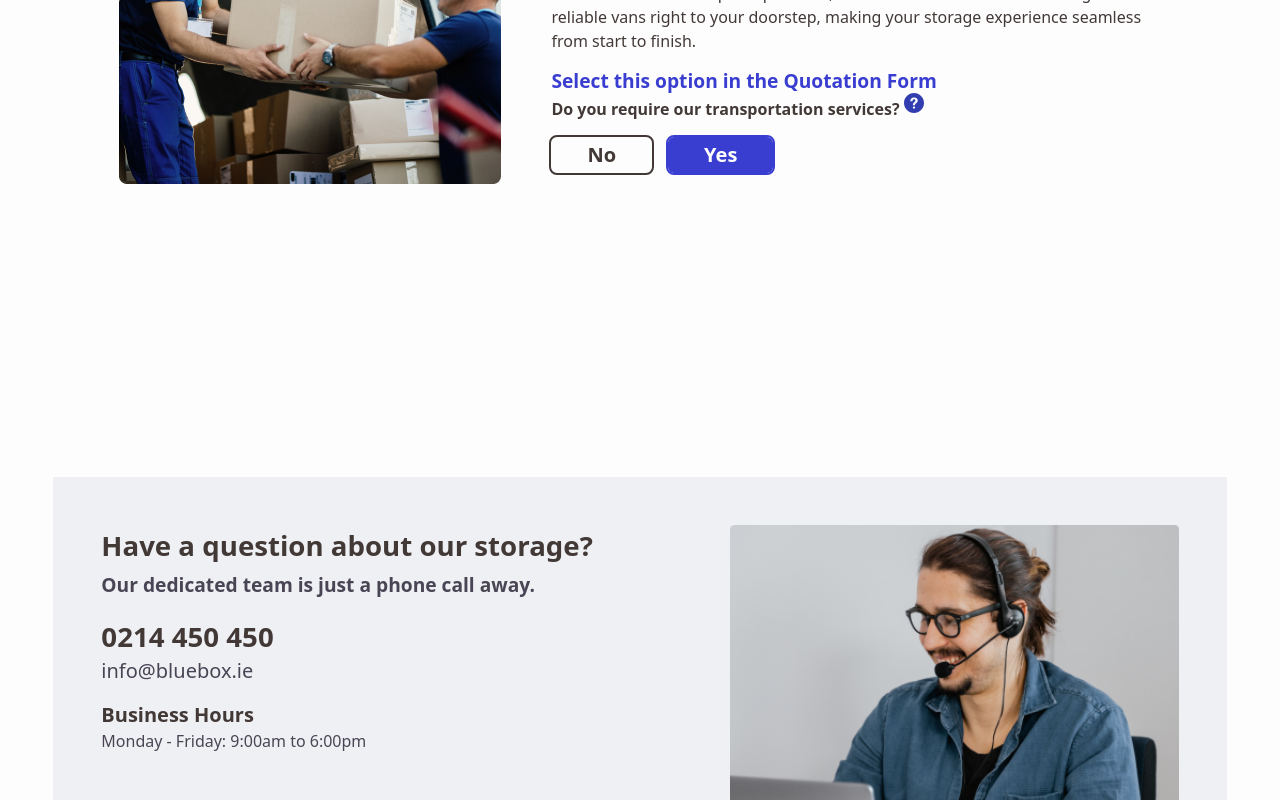
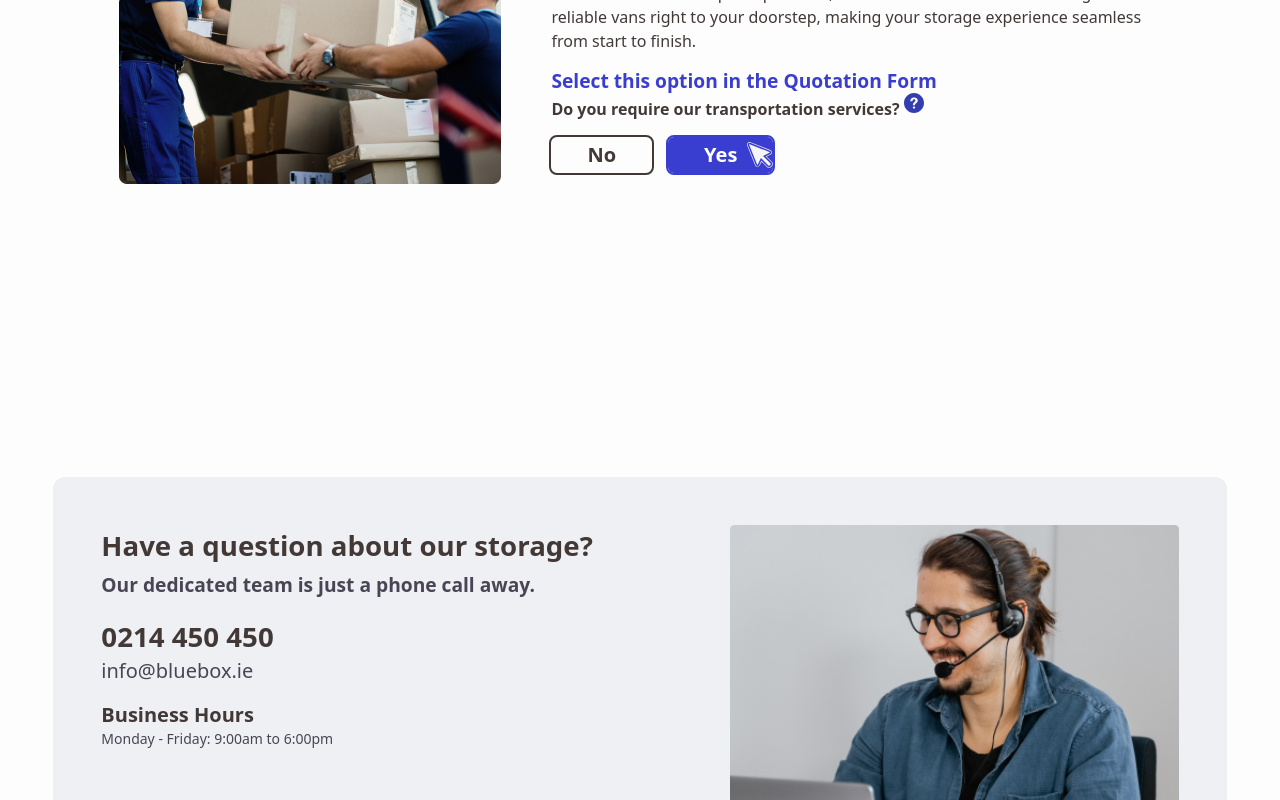
Before and after one commit to shanewmurphy/bluebox, a Next.js app: page / in a window 1280 px wide. Shown: the part 3420-4220 px from the top of the page. Built offline with nearby package versions, Linux system fonts and the light colour scheme.

Commit message:
Mobile edits

```diff
--- a/components/Contact.js
+++ b/components/Contact.js
@@ -2,7 +2,7 @@ import Image from "next/image";
 
 export default function Contact() {
   return (
-    <div className="w-11/12 mx-auto bg-bkgGray lg:my-60 md:my-32 sm:my-24 lg:py-12 md:py-8 sm:py-8 lg:px-12 md:px-8 sm:px-6 antialiased">
+    <div className="w-11/12 mx-auto rounded-xl bg-bkgGray lg:my-60 md:my-32 sm:my-24 lg:py-12 md:py-8 sm:py-8 lg:px-12 md:px-8 sm:px-6 antialiased">
       <div className="flex lg:flex-row md:flex-row sm:flex-col">
         <div className="basis-7/12">
           <h3 className="font-extrabold text-black lg:text-4xl md:text-3xl sm:text-4xl">
@@ -16,7 +16,7 @@ export default function Contact() {
           </h3>
           <p className="text-gray font-medium text-xl">info@bluebox.ie</p>
           <p className="mt-4 font-bold text-black text-xl">Business Hours</p>
-          <p className="font-medium text-gray text-base">
+          <p className="font-medium text-gray text-sm">
             Monday - Friday: 9:00am to 6:00pm
           </p>
         </div>
--- a/components/Containers.js
+++ b/components/Containers.js
@@ -37,7 +37,7 @@ export default function ContainerSizes() {
             <h4 className="text-center text-3xl text-black font-bold mt-4">
               Storage Capacity
             </h4>
-            <p className="text-center text-sm font-semibold text-gray lg:w-72 md:w-56 sm:w-72 mx-auto">
+            <p className="text-center text-sm font-semibold text-gray lg:w-72 md:w-56 sm:w-10/12 mx-auto">
               This container size can typically hold the contents of a studio
               apartment or a small office space.
             </p>
@@ -67,7 +67,7 @@ export default function ContainerSizes() {
             <h4 className="text-center text-3xl text-black font-bold mt-4">
               Storage Capacity
             </h4>
-            <p className="text-center text-sm font-semibold text-gray lg:w-72 md:w-56 mx-auto">
+            <p className="text-center text-sm font-semibold text-gray lg:w-72 md:w-56 sm:w-10/12 mx-auto">
               It can hold the contents of a one-to-two-bedroom apartment, a
               small vehicle, or around 10 standard pallets.
             </p>
@@ -97,7 +97,7 @@ export default function ContainerSizes() {
             <h4 className="text-center text-3xl text-black font-bold mt-4">
               Storage Capacity
             </h4>
-            <p className="text-center text-sm font-semibold text-gray lg:w-72 md:w-56 sm:w-72 mx-auto">
+            <p className="text-center text-sm font-semibold text-gray lg:w-72 md:w-56 sm:w-10/12 mx-auto">
               It can accommodate the contents of a three-to-four-bedroom house,
               multiple vehicles, or approximately 21 pallets.
             </p>
--- a/components/Hero.js
+++ b/components/Hero.js
@@ -3,8 +3,8 @@ import Image from "next/image";
 export default function Hero() {
   return (
     <div>
-      <div className="w-11/12 mx-auto mt-6 bg-gradient-to-r from-gradientBlue to-gradientWhite lg:p-16 md:p-12 sm:p-4 sm:pb-14 sm:pt-14 rounded-xl antialiased">
-        <div className="lg:w-7/12 md:w-7/12 sm:w-10/12 mx-auto lg:mb-2 md:mb-2 sm:mb-4">
+      <div className="w-11/12 mx-auto mt-6 bg-gradient-to-r from-gradientBlue to-gradientWhite lg:p-16 md:p-12 sm:p-2 sm:pb-14 sm:pt-14 rounded-xl antialiased">
+        <div className="lg:w-7/12 md:w-7/12 sm:w-full mx-auto lg:mb-2 md:mb-2 sm:mb-4">
           <div>
             <Image
               src="/Hero_min.png"
--- a/components/Pick-Up-Service.js
+++ b/components/Pick-Up-Service.js
@@ -3,7 +3,7 @@ export default function PickUp() {
   return (
     <div className="w-11/12 mx-auto rounded-xl lg:my-60 md:my-32 sm:my-24 lg:py-12 md:py-8 sm:py-8 lg:px-12 md:px-8 sm:px-0 antialiased">
       <div>
-        <div class="flex lg:flex-row md:flex-row sm:flex-col gap-8">
+        <div className="flex lg:flex-row md:flex-row sm:flex-col gap-8">
           <div className="basis-2/5 lg:order-1 md:order-1 sm:order-2">
             <div>
               <Image
@@ -45,13 +45,13 @@ export default function PickUp() {
                   </span>
                 </p>
                 <div className="flex flex-row gap-4">
-                  <div className="basis-20 mt-2">
-                    <button className="cursor-none py-1 px-9 text-xl font-bold text-black rounded-md outline outline-2 outline-gray-300">
+                  <div className="basis-20 lg:mt-2 sm:mt-1">
+                    <button className="cursor-none lg:py-1 lg:px-9 sm:py-1 sm:px-7 lg:text-xl sm:text-sm font-bold text-black rounded-md outline outline-2 outline-gray-300">
                       No
                     </button>
                   </div>
-                  <div className="basis-20 mt-2">
-                    <button className="cursor-none py-1 px-9 text-xl font-bold text-white rounded-md bg-blue outline outline-2 outline-blue">
+                  <div className="basis-20 lg:mt-2 sm:mt-1">
+                    <button className="cursor-none cursor_svg lg:py-1 lg:px-9 sm:py-1 sm:px-7 lg:text-xl sm:text-sm font-bold text-white rounded-md bg-blue outline outline-2 outline-blue">
                       Yes
                     </button>
                   </div>
--- a/styles/globals.css
+++ b/styles/globals.css
@@ -11,6 +11,12 @@ body {
 
 img {
   margin: 0 auto;
+}
+.cursor_svg {
+  background-image: url("/Cursor.svg");
+  background-repeat: no-repeat;
+  background-position: right;
+  position: absolute;
 }
 @media screen and (max-width: 411px) {
   h1 {
```
Also changed, not shown: public/Cursor.svg (added).
